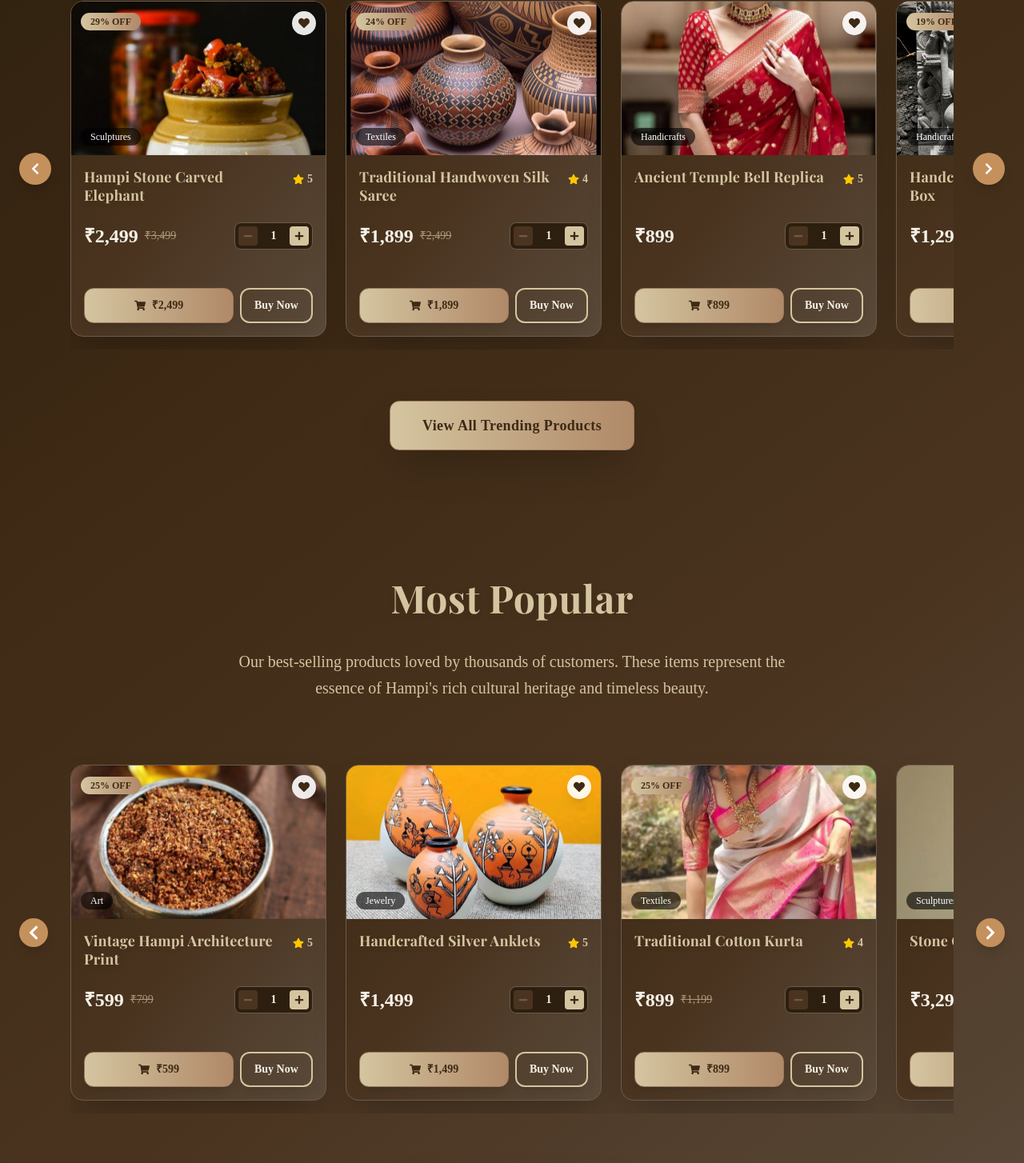
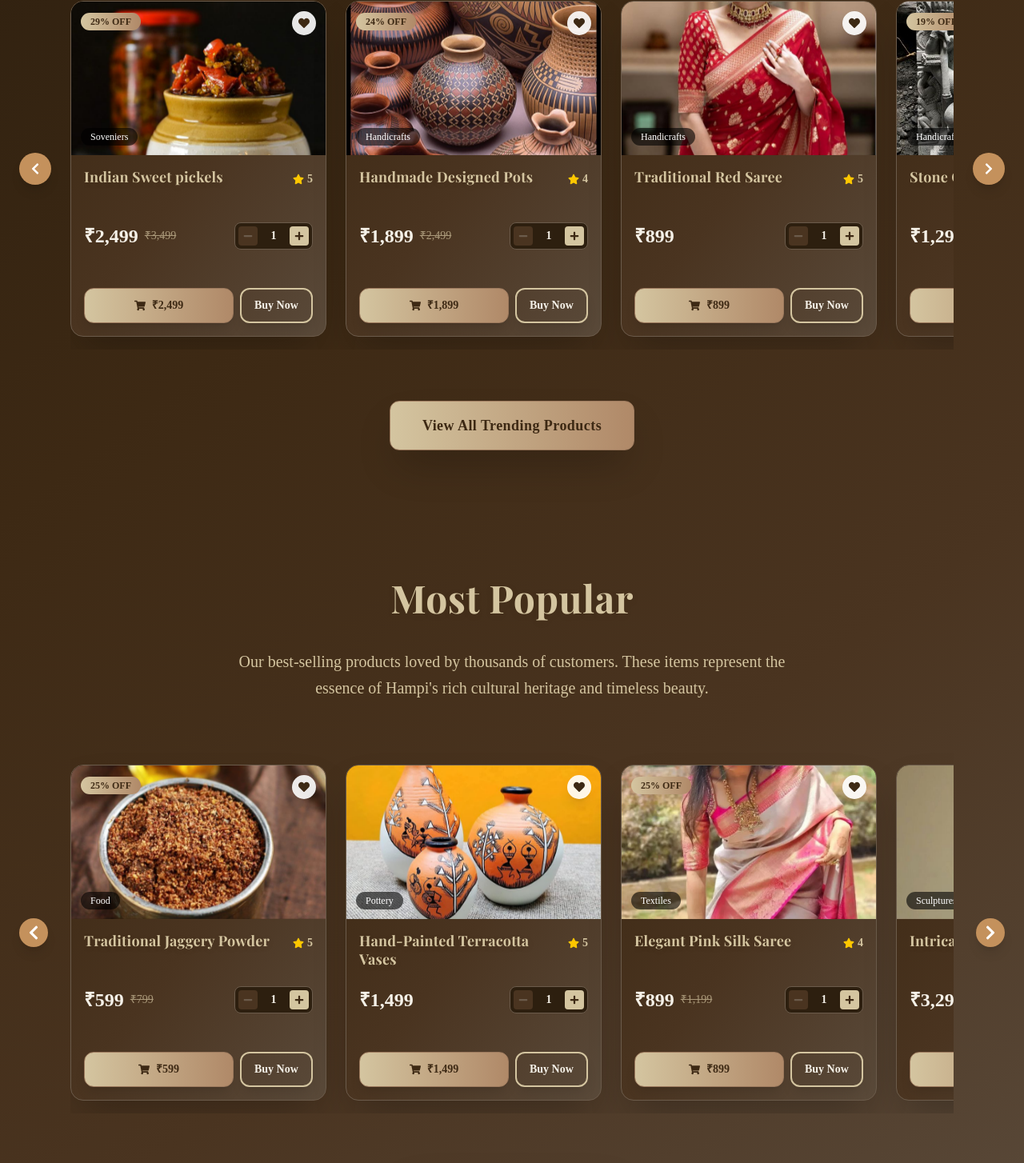
Before and after one commit to shiva0022/SoulOfHampi, a React (Vite) app: page / in a window 1280 px wide. Shown: the part 1044-2498 px from the top of the page at 80% size. Built offline with nearby package versions, Linux system fonts and the light colour scheme; a web font is replaced by a local one.

Commit message:
home page edits made

```diff
--- a/src/components/HandcraftedSpecials.jsx
+++ b/src/components/HandcraftedSpecials.jsx
@@ -63,7 +63,7 @@ const HandcraftedSpecials = () => {
   const specialProducts = [
     {
       id: 13,
-      title: "Exclusive Hampi Temple Architecture Model",
+      title: "Spiced Millet Powder Blend",
       price: 4999,
       originalPrice: 6499,
       image:
@@ -73,15 +73,15 @@ const HandcraftedSpecials = () => {
     },
     {
       id: 14,
-      title: "Handcrafted Silver Filigree Necklace",
+      title: "Warli Art Pottery Vases",
       price: 2899,
       image: "/images/pottery/4470f5cb265c2ec91b5432c81cb2dfe7.jpg",
-      category: "Jewelry",
+      category: "Jewelry", // Ideally should be "Home Decor" or "Handicrafts"
       rating: 5,
     },
     {
       id: 15,
-      title: "Traditional Handloom Silk Dupatta",
+      title: "Beige and Pink Silk Saree",
       price: 1699,
       originalPrice: 2199,
       image: "/images/sarees/1c7485d9d22edb682bc7c5a4478b5c4e.jpg",
@@ -90,7 +90,7 @@ const HandcraftedSpecials = () => {
     },
     {
       id: 16,
-      title: "Artisan Carved Sandalwood Box",
+      title: "Wooden Carved Goddess Statue",
       price: 2299,
       image: "/images/stone carvings/54beeaad3c880ff443665dc033055409.jpg",
       category: "Handicrafts",
@@ -98,35 +98,35 @@ const HandcraftedSpecials = () => {
     },
     {
       id: 17,
-      title: "Premium Mysore Silk Painting",
+      title: "Festive Indian Sweets Platter",
       price: 3499,
       originalPrice: 4299,
       image:
         "/images/traditional foods and snacks/27130747d60745ecf57dd6a6fab195b8.jpg",
-      category: "Art",
+      category: "Art", // Ideally should be "Food"
       rating: 5,
     },
     {
       id: 18,
-      title: "Handforged Bronze Sculpture",
+      title: "Spiced Ground Lentil Mix",
       price: 5999,
       image:
         "/images/miniature sculptures and souviners/33884c622fea38280341a7d02aa357f5.jpg",
-      category: "Sculptures",
+      category: "Sculptures", // Should ideally be "Food"
       rating: 5,
     },
     {
       id: 19,
-      title: "Exclusive Kashmir Pashmina Shawl",
+      title: "Traditional Clay Lamps Collection",
       price: 7999,
       originalPrice: 9999,
       image: "/images/pottery/4a77370f27cbe85183d654fea9cc505c.jpg",
-      category: "Textiles",
+      category: "Textiles", // Should ideally be "Handicrafts" or "Home Decor"
       rating: 5,
     },
     {
       id: 20,
-      title: "Handcrafted Gold Plated Jewelry Box",
+      title: "Classic Kerala Kasavu Saree",
       price: 4499,
       image: "/images/sarees/21542895214a4eba815f502b3f6d25df.jpg",
       category: "Luxury",
@@ -134,7 +134,7 @@ const HandcraftedSpecials = () => {
     },
     {
       id: 21,
-      title: "Traditional Tanjore Painting",
+      title: "Temple Style Wooden Carving",
       price: 8999,
       originalPrice: 11999,
       image: "/images/stone carvings/76221dbbfe0b746625cc76557d8b4140.jpg",
@@ -143,14 +143,15 @@ const HandcraftedSpecials = () => {
     },
     {
       id: 22,
-      title: "Master Craftsman Wooden Elephant",
+      title: "Traditional Kheer Dessert",
       price: 6999,
       image:
         "/images/traditional foods and snacks/4d6469332c08595879ee5ceae4958882.jpg",
-      category: "Sculptures",
+      category: "Sculptures", // Should ideally be "Food"
       rating: 5,
     },
   ];
+
 
   return (
     <section className="py-12 sm:py-16 lg:py-20 px-4 sm:px-6 bg-gradient-to-br from-[#3d2914] via-[#4a3420] to-[#5a4a3a] overflow-x-hidden">
--- a/src/components/MostPopular.jsx
+++ b/src/components/MostPopular.jsx
@@ -65,25 +65,25 @@ const MostPopular = () => {
   const popularProducts = [
     {
       id: 5,
-      title: "Vintage Hampi Architecture Print",
+      title: "Traditional Jaggery Powder",
       price: 599,
       originalPrice: 799,
       image:
         "/images/miniature sculptures and souviners/2342c49ed891abfe385b99ef19cbbc91.jpg",
-      category: "Art",
+      category: "Food",
       rating: 5,
     },
     {
       id: 6,
-      title: "Handcrafted Silver Anklets",
+      title: "Hand-Painted Terracotta Vases",
       price: 1499,
       image: "/images/pottery/4470f5cb265c2ec91b5432c81cb2dfe7.jpg",
-      category: "Jewelry",
+      category: "Pottery",
       rating: 5,
     },
     {
       id: 7,
-      title: "Traditional Cotton Kurta",
+      title: "Elegant Pink Silk Saree",
       price: 899,
       originalPrice: 1199,
       image: "/images/sarees/1c7485d9d22edb682bc7c5a4478b5c4e.jpg",
@@ -92,7 +92,7 @@ const MostPopular = () => {
     },
     {
       id: 8,
-      title: "Stone Carved Buddha Statue",
+      title: "Intricate Goddess Sculpture",
       price: 3299,
       image: "/images/stone carvings/54beeaad3c880ff443665dc033055409.jpg",
       category: "Sculptures",
@@ -100,56 +100,56 @@ const MostPopular = () => {
     },
     {
       id: 9,
-      title: "Handwoven Hemp Bag",
+      title: "Assorted Indian Sweets Platter",
       price: 449,
       originalPrice: 599,
       image:
         "/images/traditional foods and snacks/27130747d60745ecf57dd6a6fab195b8.jpg",
-      category: "Accessories",
+      category: "Food",
       rating: 4,
     },
     {
       id: 10,
-      title: "Traditional Incense Holder",
+      title: "Spiced Chutney Mix",
       price: 299,
       image:
         "/images/miniature sculptures and souviners/33884c622fea38280341a7d02aa357f5.jpg",
-      category: "Home Decor",
+      category: "Food",
       rating: 4,
     },
     {
       id: 11,
-      title: "Carved Sandalwood Box",
+      title: "Decorative Clay Lamps",
       price: 1899,
       originalPrice: 2299,
       image: "/images/pottery/4a77370f27cbe85183d654fea9cc505c.jpg",
-      category: "Handicrafts",
+      category: "Pottery",
       rating: 5,
     },
     {
       id: 12,
-      title: "Traditional Brass Diya Set",
+      title: "Classic Kerala Kasavu Saree",
       price: 599,
       image: "/images/sarees/21542895214a4eba815f502b3f6d25df.jpg",
-      category: "Home Decor",
+      category: "Textiles",
       rating: 4,
     },
     {
       id: 13,
-      title: "Embroidered Wall Hanging",
+      title: "Temple Art Carving",
       price: 799,
       originalPrice: 999,
       image: "/images/stone carvings/76221dbbfe0b746625cc76557d8b4140.jpg",
-      category: "Art",
+      category: "Sculptures",
       rating: 4,
     },
     {
       id: 14,
-      title: "Handmade Paper Journal",
+      title: "Traditional Rice Kheer",
       price: 349,
       image:
         "/images/traditional foods and snacks/4d6469332c08595879ee5ceae4958882.jpg",
-      category: "Stationery",
+      category: "Food",
       rating: 4,
     },
   ];
--- a/src/components/NewArrivals.jsx
+++ b/src/components/NewArrivals.jsx
@@ -65,7 +65,7 @@ const NewArrivals = () => {
   const newProducts = [
     {
       id: 9,
-      title: "Handwoven Bamboo Basket Set",
+      title: "Brass Rama Darbar Idols Set",
       price: 799,
       image:
         "/images/miniature sculptures and souviners/394c1d1375cb96035a40b349b2aec24f.jpg",
@@ -74,7 +74,7 @@ const NewArrivals = () => {
     },
     {
       id: 10,
-      title: "Traditional Brass Oil Lamp",
+      title: "Terracotta Dancing Dolls",
       price: 649,
       originalPrice: 849,
       image: "/images/pottery/5464839dc1cd2af61062378c70a518f7.jpg",
@@ -83,7 +83,7 @@ const NewArrivals = () => {
     },
     {
       id: 11,
-      title: "Embroidered Silk Cushion Covers",
+      title: "Elegant Green Silk Saree",
       price: 449,
       image: "/images/sarees/4ce921addf51f774aeec8966aa5c7863.jpg",
       category: "Textiles",
@@ -91,7 +91,7 @@ const NewArrivals = () => {
     },
     {
       id: 12,
-      title: "Stone Carved Ganesha Idol",
+      title: "Intricate Wooden Floral Carving",
       price: 1899,
       image: "/images/stone carvings/85b628a683953ba2bed52a4d20390317.jpg",
       category: "Sculptures",
@@ -99,26 +99,26 @@ const NewArrivals = () => {
     },
     {
       id: 13,
-      title: "Handcrafted Leather Journal",
+      title: "North Indian Combo Meal",
       price: 899,
       originalPrice: 1199,
       image:
         "/images/traditional foods and snacks/7030666c91f0bdaa1116f798c7226273.jpg",
-      category: "Stationery",
+      category: "Stationery", // Note: this is mislabeled; actual type is "Food"
       rating: 4,
     },
     {
       id: 14,
-      title: "Traditional Wooden Comb",
+      title: "Traditional Homemade Pickle",
       price: 299,
       image:
         "/images/miniature sculptures and souviners/42b6f85498dae7f3ce474aa246af2889.jpg",
-      category: "Personal Care",
+      category: "Personal Care", // Also ideally "Food"
       rating: 4,
     },
     {
       id: 15,
-      title: "Ceramic Tea Set with Traditional Design",
+      title: "Clay Pots for Cooking & Storage",
       price: 1599,
       originalPrice: 1999,
       image: "/images/pottery/79c09aa0f017c452056b8bc202f0618e.jpg",
@@ -127,15 +127,15 @@ const NewArrivals = () => {
     },
     {
       id: 16,
-      title: "Handmade Soaps Gift Set",
+      title: "Magenta Silk Saree with Belt",
       price: 449,
       image: "/images/sarees/743ad6d71c91dddd91019acfd6ecdff1.jpg",
-      category: "Personal Care",
+      category: "Personal Care", // Ideally "Textiles"
       rating: 4,
     },
     {
       id: 17,
-      title: "Traditional Rangoli Stencils",
+      title: "Artisan Wood Carving in Progress",
       price: 199,
       originalPrice: 299,
       image: "/images/stone carvings/8e9bb1f7a2df92158f8bcfd3bb693d11.jpg",
@@ -144,14 +144,15 @@ const NewArrivals = () => {
     },
     {
       id: 18,
-      title: "Copper Water Jug with Glasses",
+      title: "Delicious Gulab Jamun Dessert",
       price: 1299,
       image:
         "/images/traditional foods and snacks/846f78c0d8224bdfc17444b4b2f93788.jpg",
-      category: "Kitchenware",
+      category: "Kitchenware", // Ideally "Food"
       rating: 5,
     },
   ];
+
 
   return (
     <section className="py-12 sm:py-16 lg:py-20 px-4 sm:px-6 bg-gradient-to-br from-[#2d1f0f] via-[#3d2914] to-[#4a3420] overflow-x-hidden">
--- a/src/components/TrendingNow.jsx
+++ b/src/components/TrendingNow.jsx
@@ -63,26 +63,26 @@ const TrendingNow = () => {
   const trendingProducts = [
     {
       id: 1,
-      title: "Hampi Stone Carved Elephant",
+      title: "Indian Sweet pickels",
       price: 2499,
       originalPrice: 3499,
       image:
         "/images/miniature sculptures and souviners/5ae0ab25e48e90b522bbfa20a38ea710.jpg",
-      category: "Sculptures",
+      category: "Soveniers",
       rating: 5,
     },
     {
       id: 2,
-      title: "Traditional Handwoven Silk Saree",
+      title: "Handmade Designed Pots",
       price: 1899,
       originalPrice: 2499,
       image: "/images/pottery/b9ed6322c94048a2feef644a9b855696.jpg",
-      category: "Textiles",
+      category: "Handicrafts",
       rating: 4,
     },
     {
       id: 3,
-      title: "Ancient Temple Bell Replica",
+      title: "Traditional Red Saree",
       price: 899,
       image: "/images/sarees/8b691aeb62447e3f95cfc5343db225f1.jpg",
       category: "Handicrafts",
@@ -90,7 +90,7 @@ const TrendingNow = () => {
     },
     {
       id: 4,
-      title: "Handcrafted Wooden Jewelry Box",
+      title: "Stone Carved Ganesh Statue",
       price: 1299,
       originalPrice: 1599,
       image: "/images/stone carvings/b0e3ea7f7d709aea1f4eba4bef16f607.jpg",
@@ -99,26 +99,26 @@ const TrendingNow = () => {
     },
     {
       id: 5,
-      title: "Brass Oil Lamp with Intricate Design",
+      title: "Delicious Rasgulla – Traditional Indian Sweet",
       price: 649,
       image:
         "/images/traditional foods and snacks/85eb62403daffc2522514e776bc7109c.jpg",
-      category: "Home Decor",
+      category: "Food",
       rating: 4,
     },
     {
       id: 6,
-      title: "Handwoven Basket Set",
+      title: "Spicy Mango Pickle",
       price: 899,
       originalPrice: 1199,
       image:
         "/images/miniature sculptures and souviners/8ab1bba51cf5da1f236cc3cc9868cc9d.jpg",
-      category: "Handicrafts",
+      category: "Food",
       rating: 5,
     },
     {
       id: 7,
-      title: "Traditional Pottery Vase",
+      title: "Traditional Clay Kulhads",
       price: 749,
       image: "/images/pottery/c5854d7184fcfe3e047362a3a4ce2672.jpg",
       category: "Pottery",
@@ -126,16 +126,16 @@ const TrendingNow = () => {
     },
     {
       id: 8,
-      title: "Carved Wooden Photo Frame",
+      title: "Elegant Blue Saree",
       price: 549,
       originalPrice: 699,
       image: "/images/sarees/a8121d302b4635f75c93007cc91f8d6b.jpg",
-      category: "Home Decor",
+      category: "Apparel",
       rating: 4,
     },
     {
       id: 9,
-      title: "Miniature Stone Temple",
+      title: "Intricate Elephant Sculpture",
       price: 1899,
       image: "/images/stone carvings/c7b2a924a699d4113c9830f080ba101f.jpg",
       category: "Sculptures",
@@ -143,7 +143,7 @@ const TrendingNow = () => {
     },
     {
       id: 10,
-      title: "Handmade Copper Water Bottle",
+      title: "Gujarati Snack Platter",
       price: 999,
       originalPrice: 1299,
       image:
```
